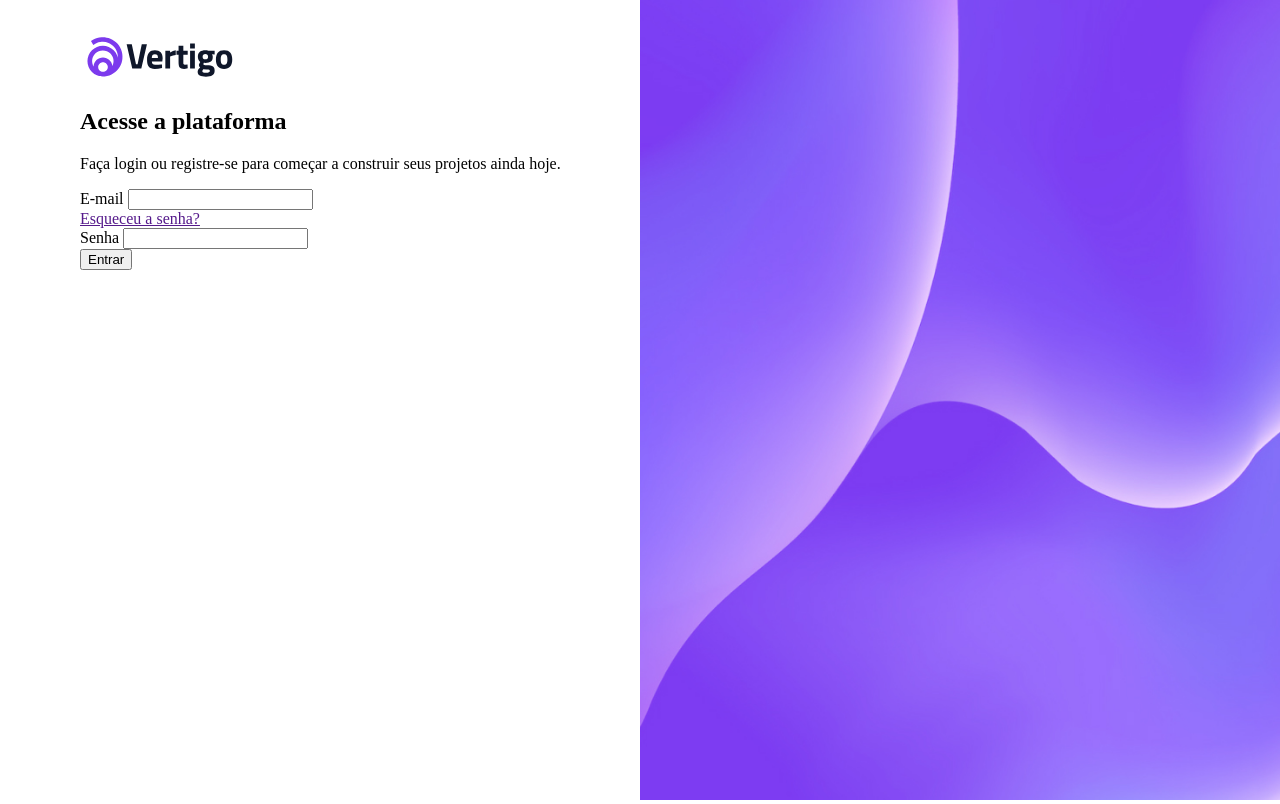
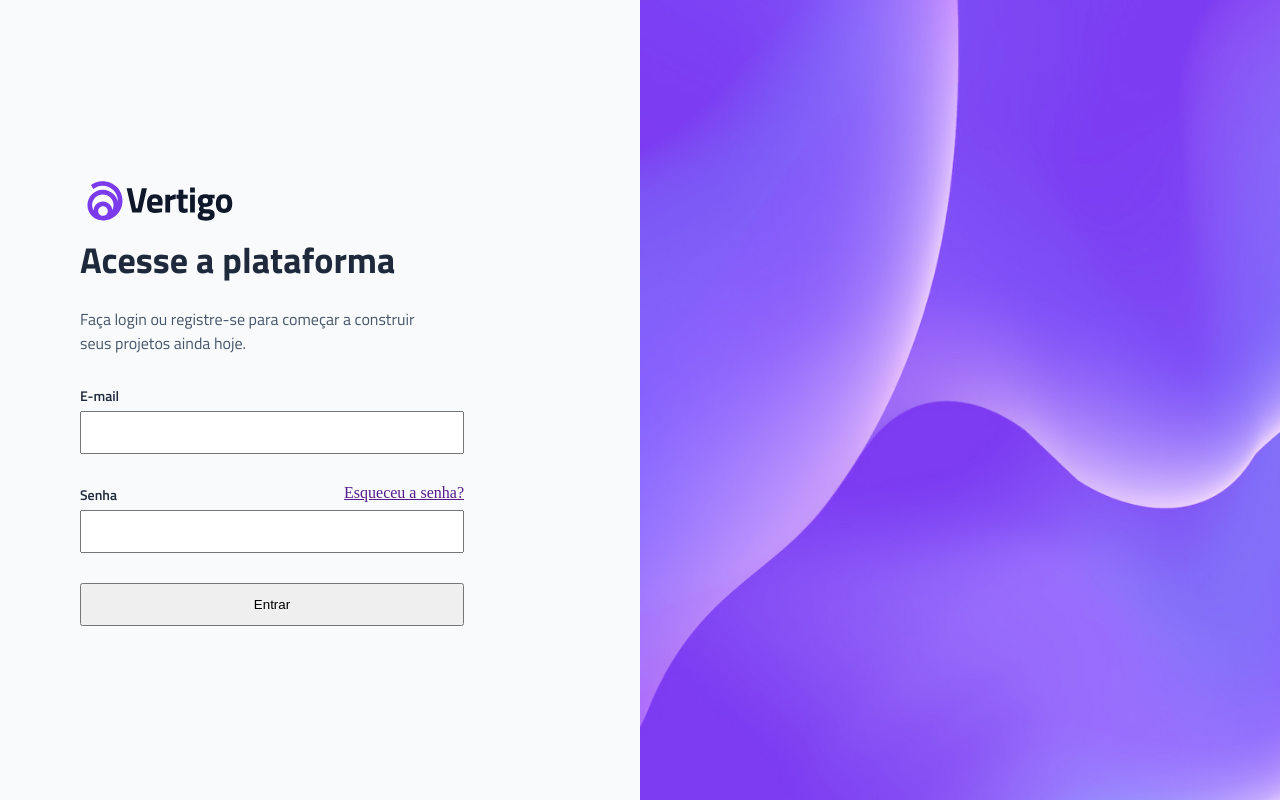
Before and after one commit to AngeloResplandes/projeto-pagina-de-login, a plain HTML site: page index.html in a window 1280 px wide. Drawn offline with Linux system fonts and the light colour scheme.

Commit message:
input edit

```diff
--- a/assets/css/styles.css
+++ b/assets/css/styles.css
@@ -1,3 +1,5 @@
+@import url('https://fonts.googleapis.com/css2?family=Titillium+Web:ital,wght@0,200;0,300;0,400;0,600;0,700;0,900;1,200;1,300;1,400;1,600;1,700&display=swap');
+
 * {
     box-sizing: border-box;
 }
@@ -19,11 +21,64 @@ body {
     width: 50vw;
     height: 100vh;
     padding-left: 80px;
+    display: flex;
+    flex-direction: column;
+    justify-content: center;
+    background-color: rgba(248, 250, 252, 1);
 }
 
-.logo {
-    margin-top: 30px;
+.title {
+    font-family: "Titillium Web", sans-serif;
+    font-weight: 700;
+    font-style: normal;
+    font-size: 36px;
+    color: rgba(30, 41, 59, 1);
+    margin: 0 0 20px 0;
 }
+
+.subtext {
+    font-family: "Titillium Web", sans-serif;
+    font-weight: 400;
+    font-style: normal;
+    font-size: 16px;
+    color: rgba(71, 85, 105, 1);
+    width: 350px;
+    margin: 0 0 30px 0;
+}
+
+.email,
+.password {
+    display: flex;
+    flex-direction: column;
+    width: 384px;
+}
+
+.email label,
+.password label {
+    font-family: "Titillium Web", sans-serif;
+    font-weight: 600;
+    font-style: normal;
+    font-size: 14px;
+    color: rgba(30, 41, 59, 1);
+    margin-bottom: 5px;
+}
+
+.email input,
+.password input {
+    margin-bottom: 30px;
+    height: 43px;
+}
+
+.title-password {
+    display: flex;
+    justify-content: space-between;
+}
+
+button {
+    width: 384px;
+    height: 43px;
+}
+
 
 .right-side img {
     width: 50vw;
--- a/index.html
+++ b/index.html
@@ -21,13 +21,15 @@
                     projetos ainda hoje.
                 </p>
                 <form action="">
-                    <div>
+                    <div class="email">
                         <label for="email">E-mail</label>
                         <input type="email">
                     </div>
-                    <a href="">Esqueceu a senha?</a>
-                    <div>
-                        <label for="password">Senha</label>
+                    <div class="password">
+                        <div class="title-password">
+                            <label for="password">Senha</label>
+                            <a href="">Esqueceu a senha?</a>
+                        </div>
                         <input type="password">
                     </div>
                     <button>Entrar</button>
```
